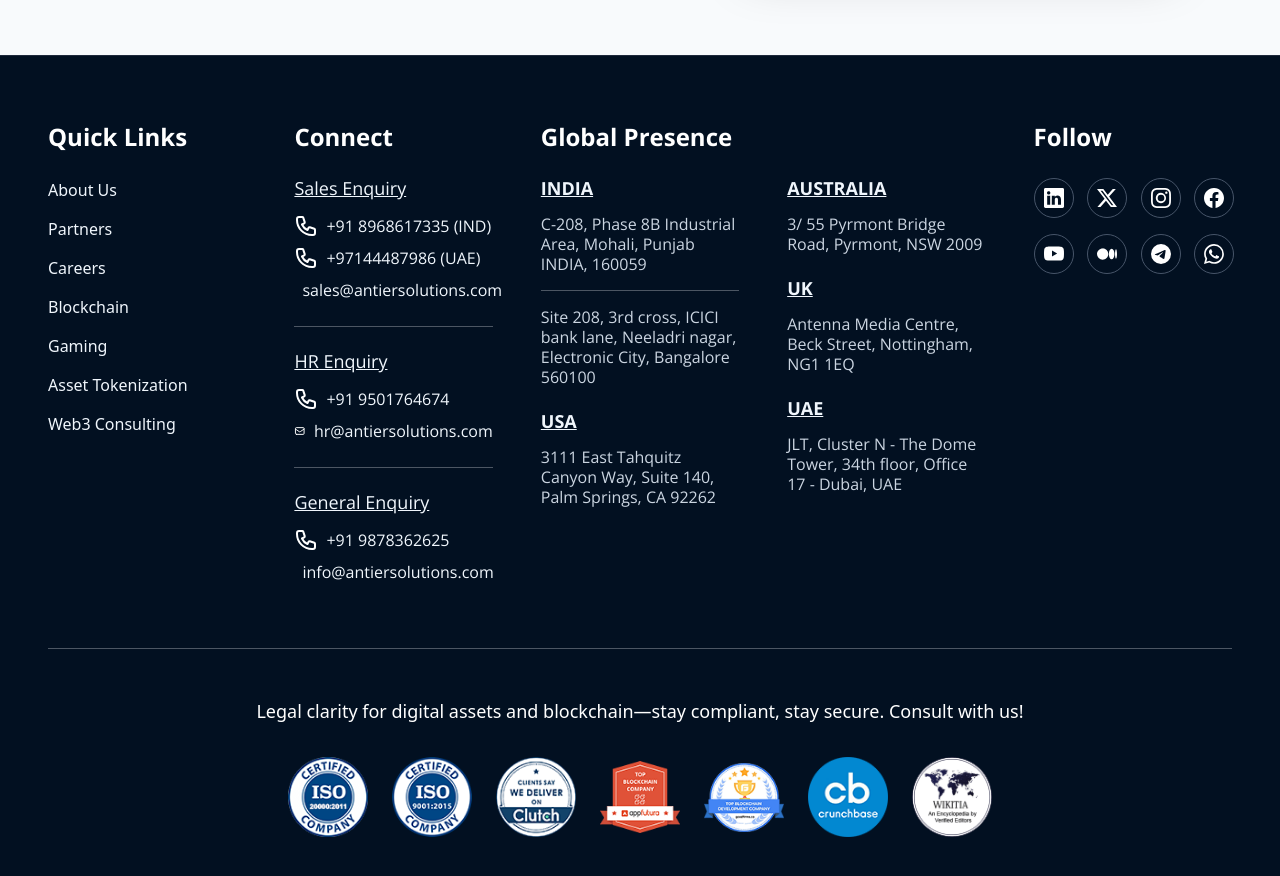
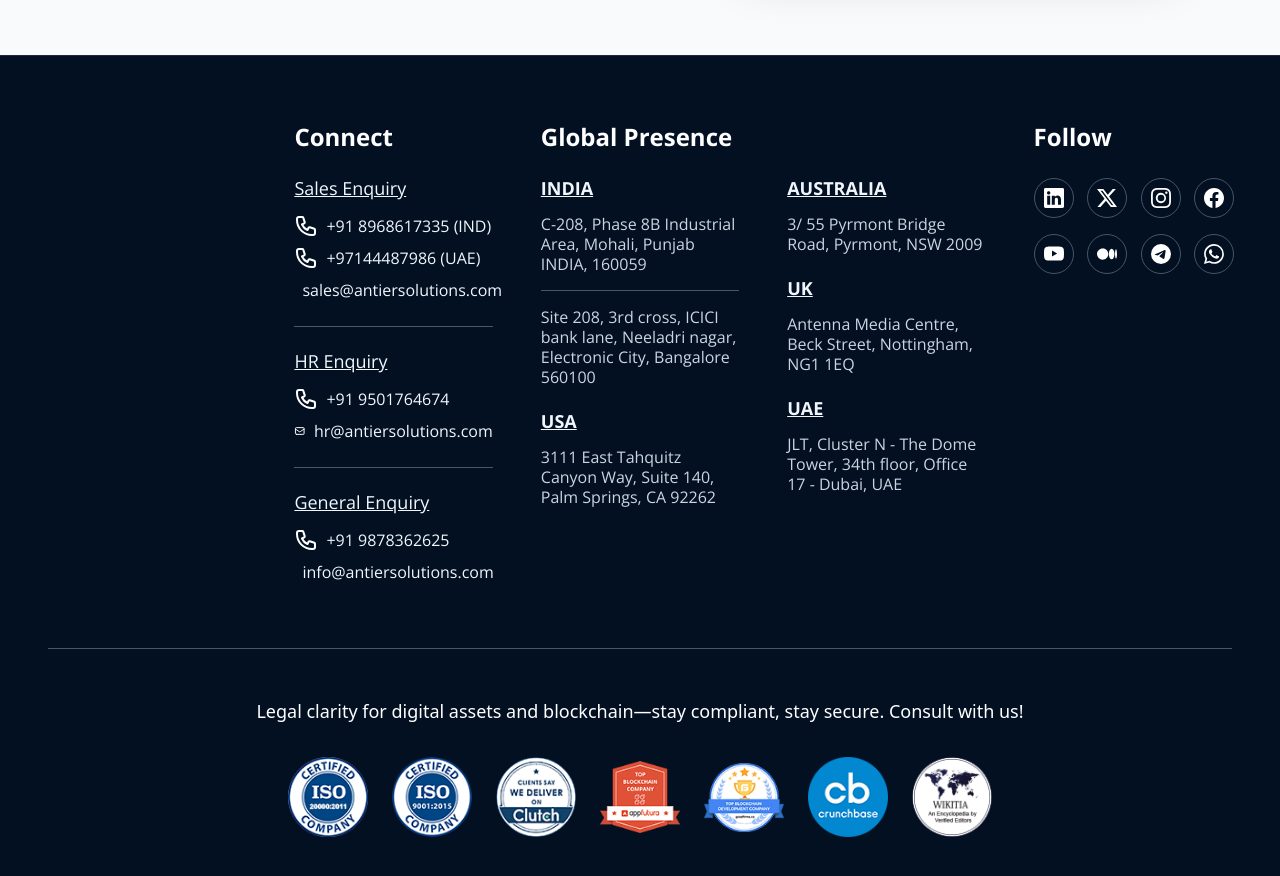
Before and after one commit to ankush-020102/Antier-AI_Website, a React (Vite) app: page / in a window 1280 px wide. Shown: the part 4520-5396 px from the top of the page. Built offline with nearby package versions, Linux system fonts and the light colour scheme.

Commit message:
remove the quick link from footer and add the favicon

```diff
--- a/index.html
+++ b/index.html
@@ -1,13 +1,16 @@
 <!doctype html>
 <html lang="en">
+
 <head>
   <meta charset="UTF-8" />
-    <link rel="icon" type="image/svg+xml" href="/src/assets/logo/Antier-new-logo-.svg" />
+  <link rel="icon" type="image/svg+xml" href="favicon.svg" />
   <meta name="viewport" content="width=device-width, initial-scale=1.0" />
-    <title>Antier AI - Intelligent Enterprise Solutions</title>
+  <title>Antier AI</title>
 </head>
+
 <body>
   <div id="root"></div>
   <script type="module" src="/src/main.jsx"></script>
 </body>
+
 </html>
--- a/src/components/layout/Footer.jsx
+++ b/src/components/layout/Footer.jsx
@@ -17,14 +17,14 @@ const Footer = () => {
 
           {/* Column 1: Quick Links */}
           <div>
-            <h4 className="text-[24px] leading-[34px] font-bold font-['Open_Sans'] mb-6">Quick Links</h4>
-            <ul className="">
+            {/* <h4 className="text-[24px] leading-[34px] font-bold font-['Open_Sans'] mb-6">Quick Links</h4> */}
+            {/* <ul className="">
               {['About Us', 'Partners', 'Careers', 'Blockchain', 'Gaming', 'Asset Tokenization', 'Web3 Consulting'].map((item) => (
                 <li key={item}>
                   <a href="#" className="block text-[#F0F6FC] text-[16px] leading-[24px] pt-0 pb-[15px] hover:text-cyan-400 transition-colors">{item}</a>
                 </li>
               ))}
-            </ul>
+            </ul> */}
           </div>
 
           {/* Column 2: Connect */}
@@ -157,7 +157,7 @@ const Footer = () => {
 
           {/* Certification Badges */}
           <div className="flex flex-wrap justify-center gap-6 mb-8 items-center">
-            {[iso, isoLogo, clutch, appFutura, goodFirms,cuchbase, wikki].map((badge, index) => (
+            {[iso, isoLogo, clutch, appFutura, goodFirms, cuchbase, wikki].map((badge, index) => (
               <div key={index} className="w-20 h-20">
                 <img src={badge} alt={`Badge ${index + 1}`} className="w-full h-full object-contain" />
               </div>
--- a/src/pages/AiAgentDevelopment.jsx
+++ b/src/pages/AiAgentDevelopment.jsx
@@ -63,7 +63,7 @@ const AiAgentDevelopment = () => {
                     <motion.div
                         initial="hidden"
                         whileInView="visible"
-                        viewport={{ once: true }}
+                        viewport={{ once: true, amount: 0.1 }}
                         variants={fadeInUp}
                         className="text-center mb-16"
                     >
```
Also changed, not shown: public/favicon.svg (added). Lines whose indentation alone changed are shown as unchanged.
